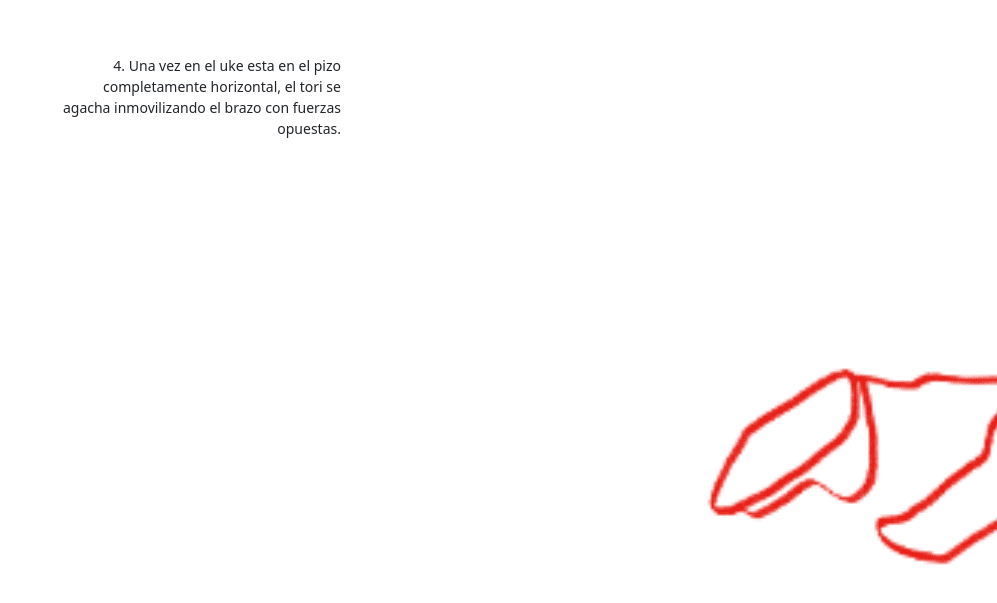
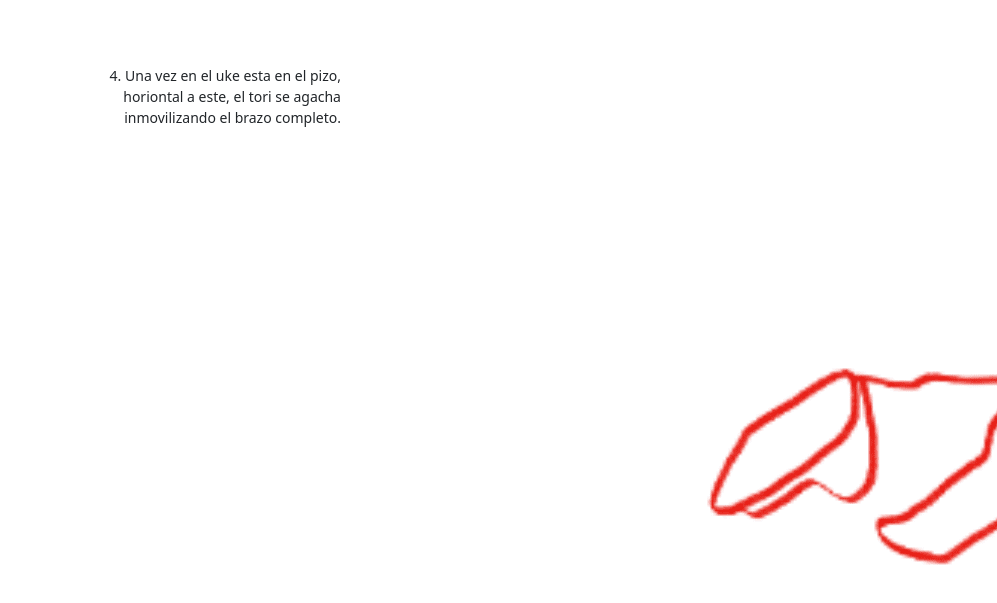
Before and after one commit to RosarioM02/primera-infografia, a plain HTML site: page index.html in a window 1280 px wide. Shown: the part 7535-8138 px from the top of the page, without its empty margins (283-1280 px from the left). Drawn offline with nearby package versions, Linux system fonts and the light colour scheme.

Commit message:
Update index.html

```diff
--- a/index.html
+++ b/index.html
@@ -62,7 +62,7 @@
                             <img src="img/paso-4.png.png" />
                         </div>
                         <div class="col-md-6 order-md-first">
-                            <p class="text-md-end small mx-1">4. Una vez en el uke esta en el pizo completamente horizontal, el tori se agacha  inmovilizando el brazo con fuerzas opuestas.</p>
+                            <p class="text-md-end small mx-1">4. Una vez en el uke esta en el pizo, horiontal a este, el tori se agacha  inmovilizando el brazo completo.</p>
                         </div>
                     </article>
                     <!-- 5 -->
```
